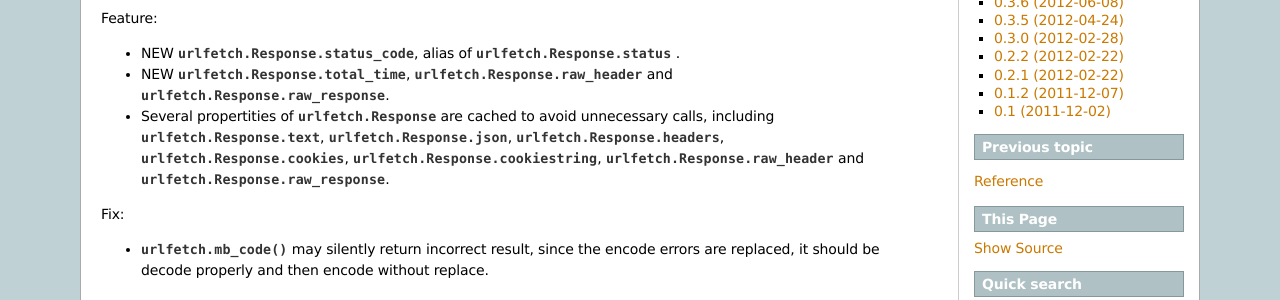
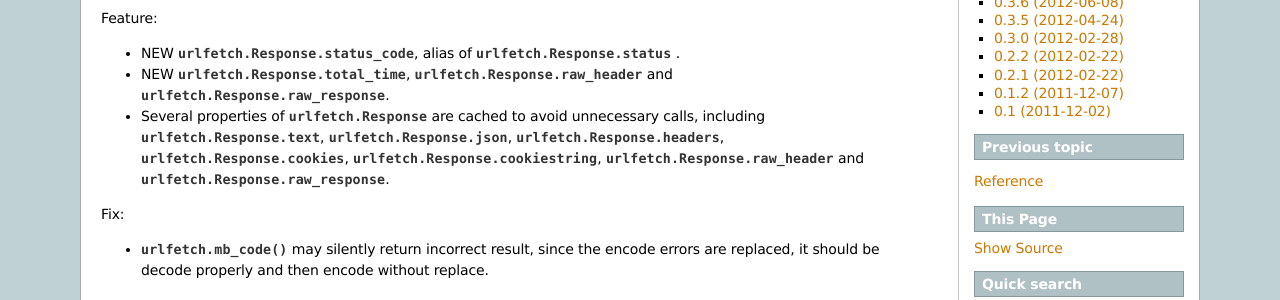
Before and after one commit to ifduyue/urlfetch, a Sphinx documentation site: the page built from doc/changelog.rst, in a window 1280 px wide. Shown: the part 274-574 px from the top of the page. Built offline with Sphinx 7.4.7, drawn with Linux system fonts in a browser that asks for light colours.

Commit message:
fix typo

```diff
--- a/doc/changelog.rst
+++ b/doc/changelog.rst
@@ -17,7 +17,7 @@ Feature:
 
 * NEW :attr:`urlfetch.Response.status_code`, alias of :attr:`urlfetch.Response.status` .
 * NEW :attr:`urlfetch.Response.total_time`, :attr:`urlfetch.Response.raw_header` and :attr:`urlfetch.Response.raw_response`.
-* Several propertities of :class:`urlfetch.Response` are cached to avoid unnecessary calls, including :attr:`urlfetch.Response.text`, :attr:`urlfetch.Response.json`, :attr:`urlfetch.Response.headers`, :attr:`urlfetch.Response.cookies`, :attr:`urlfetch.Response.cookiestring`, :attr:`urlfetch.Response.raw_header` and :attr:`urlfetch.Response.raw_response`.
+* Several properties of :class:`urlfetch.Response` are cached to avoid unnecessary calls, including :attr:`urlfetch.Response.text`, :attr:`urlfetch.Response.json`, :attr:`urlfetch.Response.headers`, :attr:`urlfetch.Response.cookies`, :attr:`urlfetch.Response.cookiestring`, :attr:`urlfetch.Response.raw_header` and :attr:`urlfetch.Response.raw_response`.
 
 Fix:
 
```
